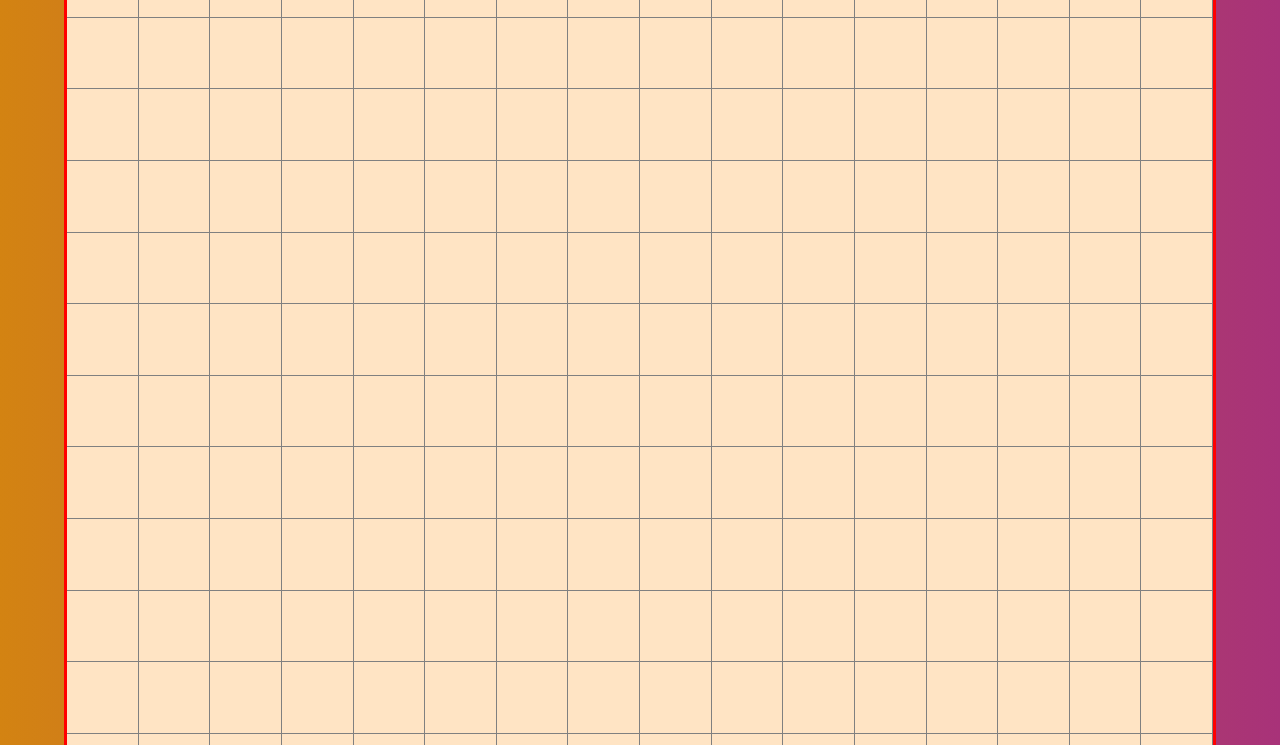
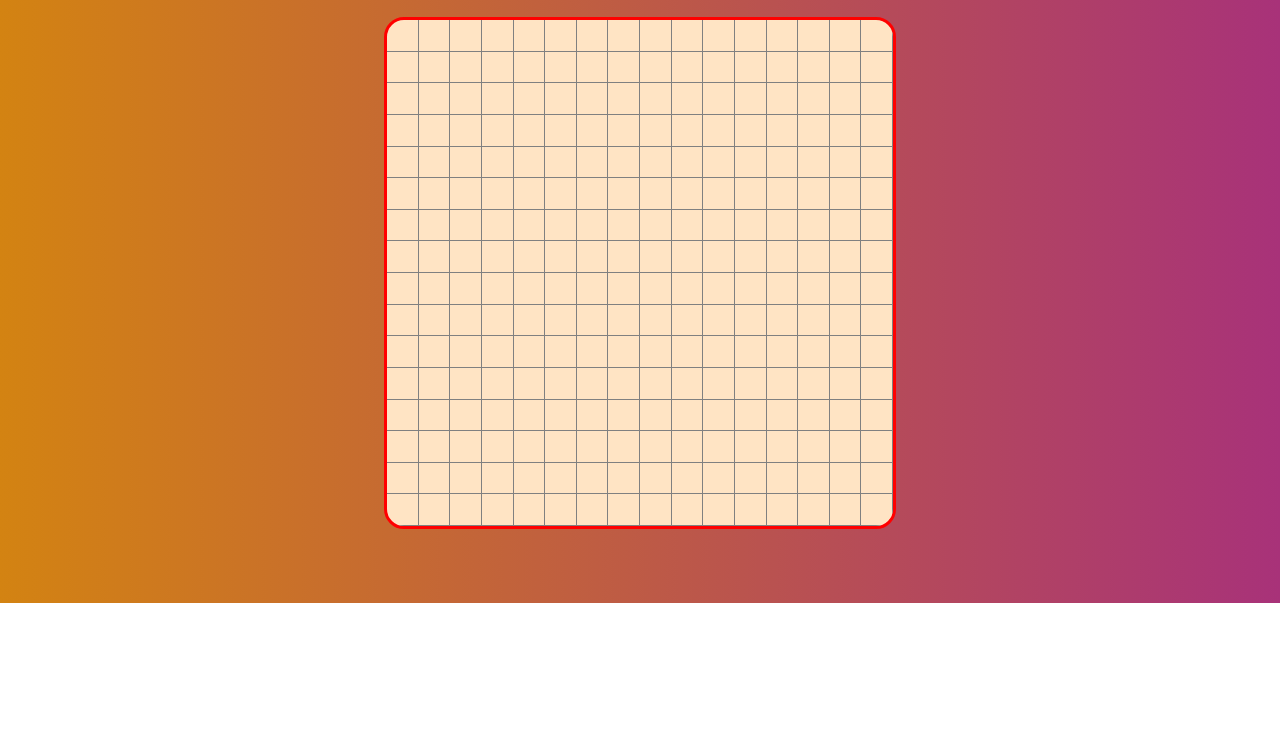
Before and after one commit to devken0/etch-a-sketcheroo, a plain HTML site: page index.html in a window 1280 px wide. Shown: the part 197-942 px from the top of the page. After the commit the page ends 800 px from the top, so only its background shows below. Drawn offline with Linux system fonts and the light colour scheme.

Commit message:
Add media queries

```diff
--- a/style.css
+++ b/style.css
@@ -37,3 +37,26 @@ body {
 .grid-box-default:hover {
   background-color: black;
 }
+
+@media (min-width: 600px){
+  #grid-container {
+    width: 80vw;
+  }
+}
+@media (min-width: 768px){
+  #grid-container {
+    width: 60vw;
+  }
+}
+
+@media (min-width: 1024px){
+  #grid-container {
+    width: 50vw;
+  }
+}
+
+@media (min-width: 1280px){
+  #grid-container {
+    width: 40vw;
+  }
+}
```
